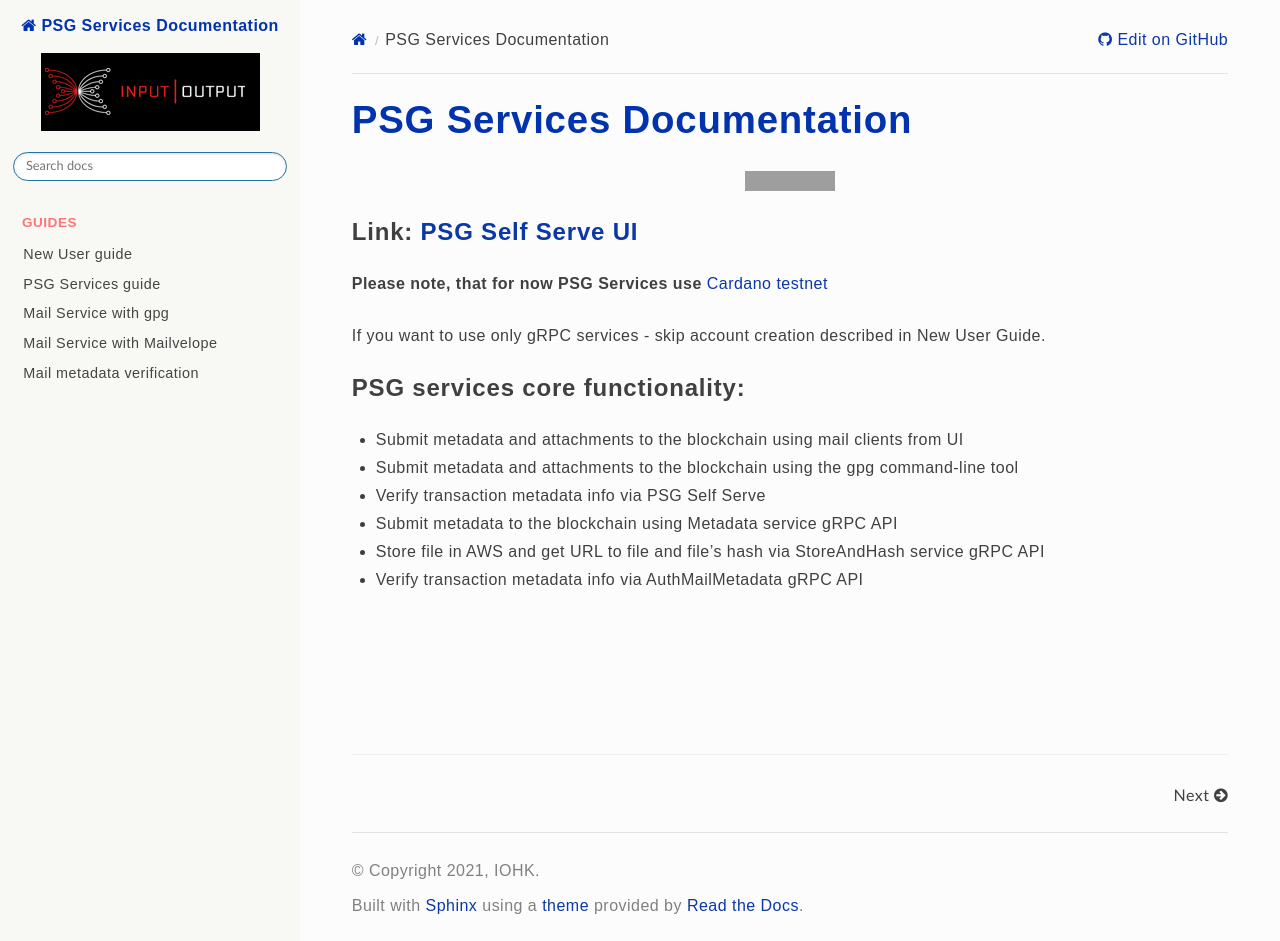
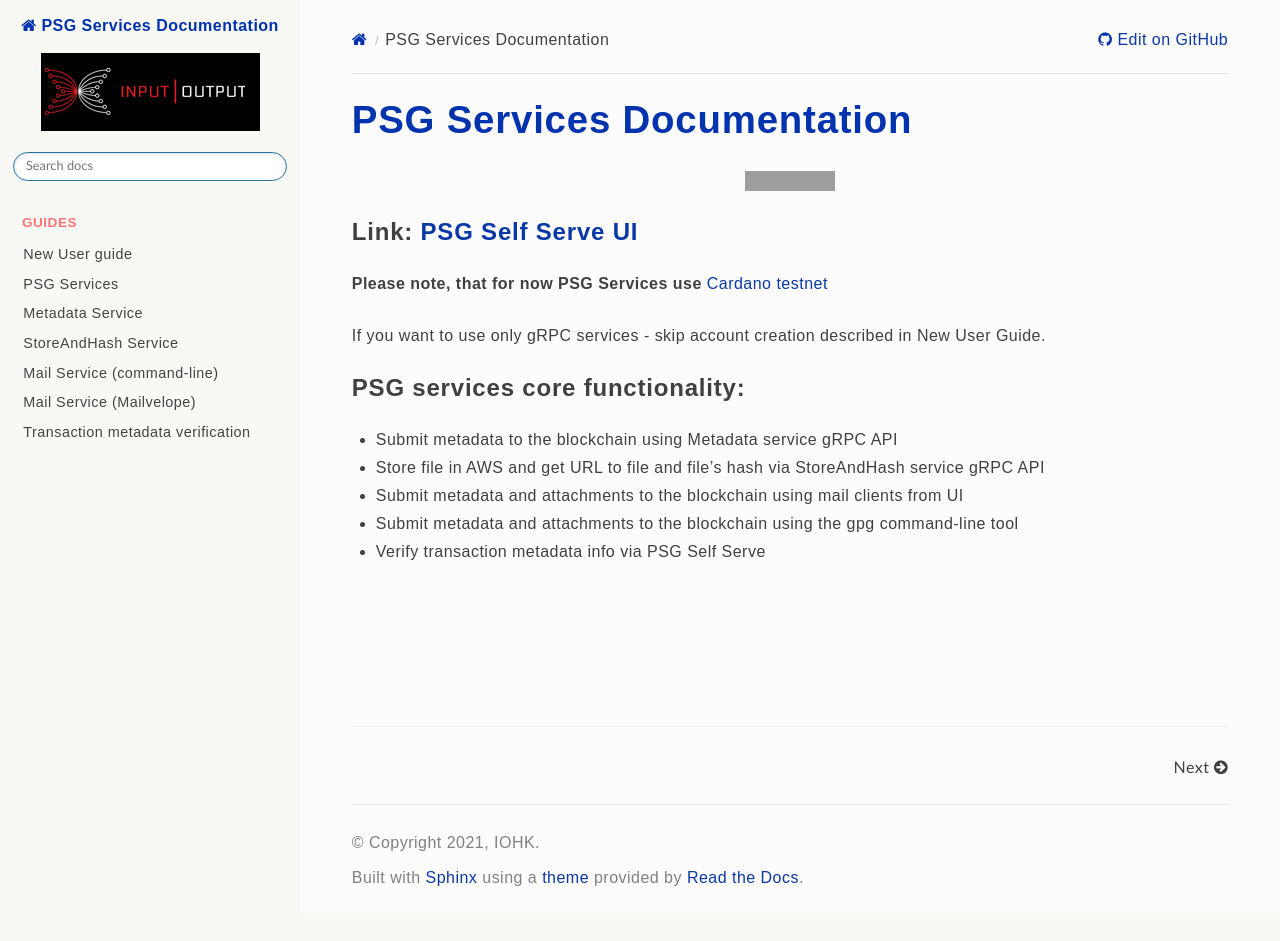
Before and after one commit to input-output-hk/PSG, a Sphinx documentation site: the page built from docs/source/index.rst, in a window 1280 px wide and 941 px high. Built offline with Sphinx 7.4.7 and the Read the Docs theme 2.0.0, drawn with Linux system fonts in a browser that asks for light colours; some web fonts are replaced; grey boxes are pictures that could not be loaded.

Commit message:
PSGS-227 Add separate docs for services

```diff
--- a/docs/source/index.rst
+++ b/docs/source/index.rst
@@ -3,17 +3,19 @@
 ==========================
 
 .. toctree::
-   :maxdepth: 3
+   :maxdepth: 2
    :caption: Guides
    :titlesonly:
    :hidden:
 
 
    New User guide <guides/new_user_guide.md>
-   PSG Services guide <guides/psg_services_grpc_guide.md>
-   Mail Service with gpg <guides/mail_service_guide_gpg.md>
-   Mail Service with Mailvelope <guides/mail_service_guide_ui.md>
-   Mail metadata verification <guides/mail_service_metadata_check.md>
+   PSG Services <guides/psg_services_grpc_guide.md>
+   Metadata Service <guides/metadata_service_guide.md>
+   StoreAndHash Service <guides/store_and_hash_service_guide.md>
+   Mail Service (command-line) <guides/mail_service_guide_gpg.md>
+   Mail Service (Mailvelope) <guides/mail_service_guide_ui.md>
+   Transaction metadata verification <guides/mail_service_metadata_check.md>
 
 
 .. raw:: html
@@ -34,9 +36,8 @@
 PSG services core functionality:
 ################################
 
+* Submit metadata to the blockchain using Metadata service gRPC API
+* Store file in AWS and get URL to file and file's hash via StoreAndHash service gRPC API
 * Submit metadata and attachments to the blockchain using mail clients from UI
 * Submit metadata and attachments to the blockchain using the gpg command-line tool
 * Verify transaction metadata info via PSG Self Serve
-* Submit metadata to the blockchain using Metadata service gRPC API
-* Store file in AWS and get URL to file and file's hash via StoreAndHash service gRPC API
-* Verify transaction metadata info via AuthMailMetadata gRPC API
```
Also changed, not shown: docs/source/guides/metadata_service_guide.md (added, +132 -0 lines), docs/source/guides/store_and_hash_service_guide.md (added, +56 -0 lines), protos/store-and-hash-service/protobuf/README.md (added).
